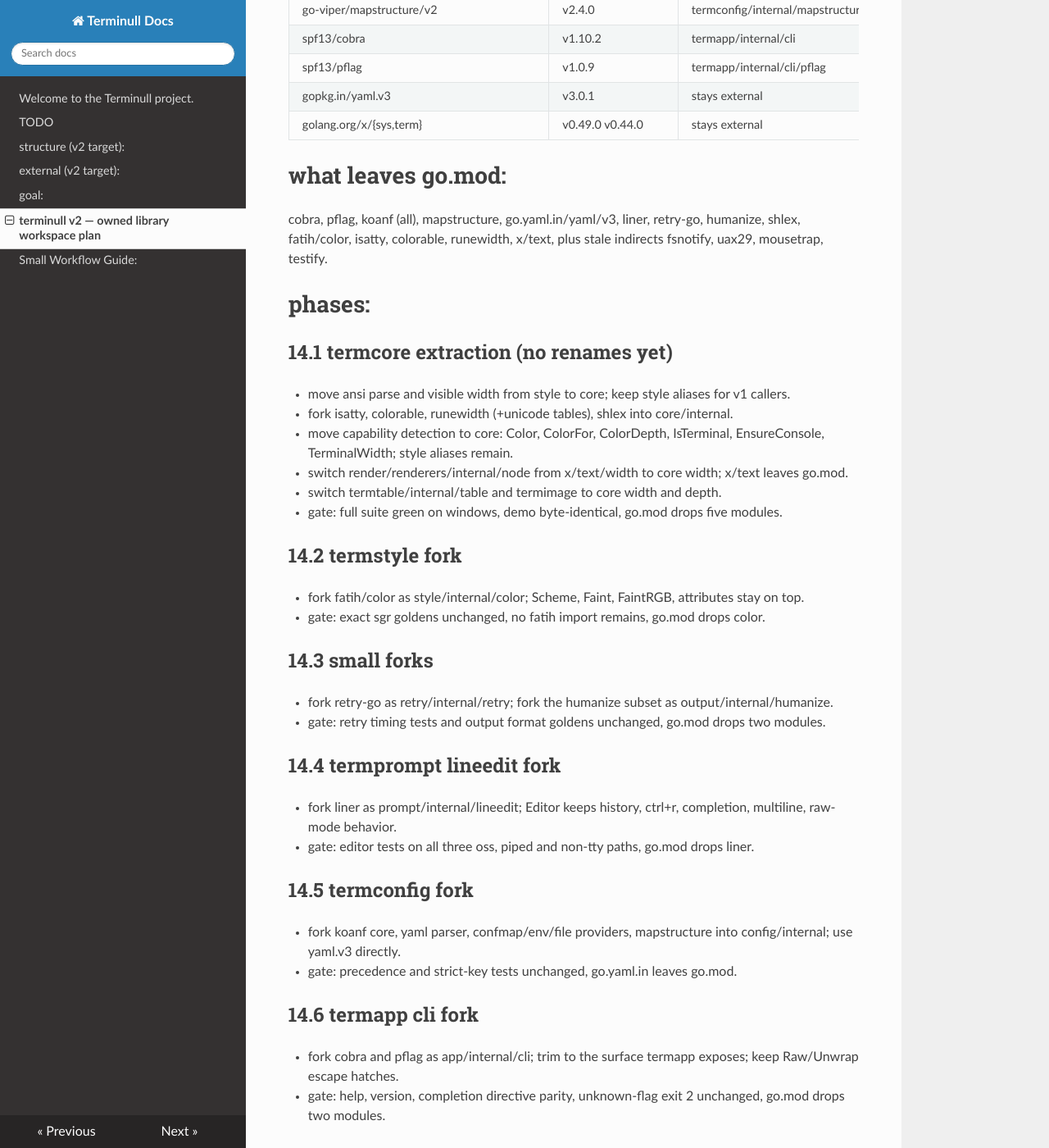
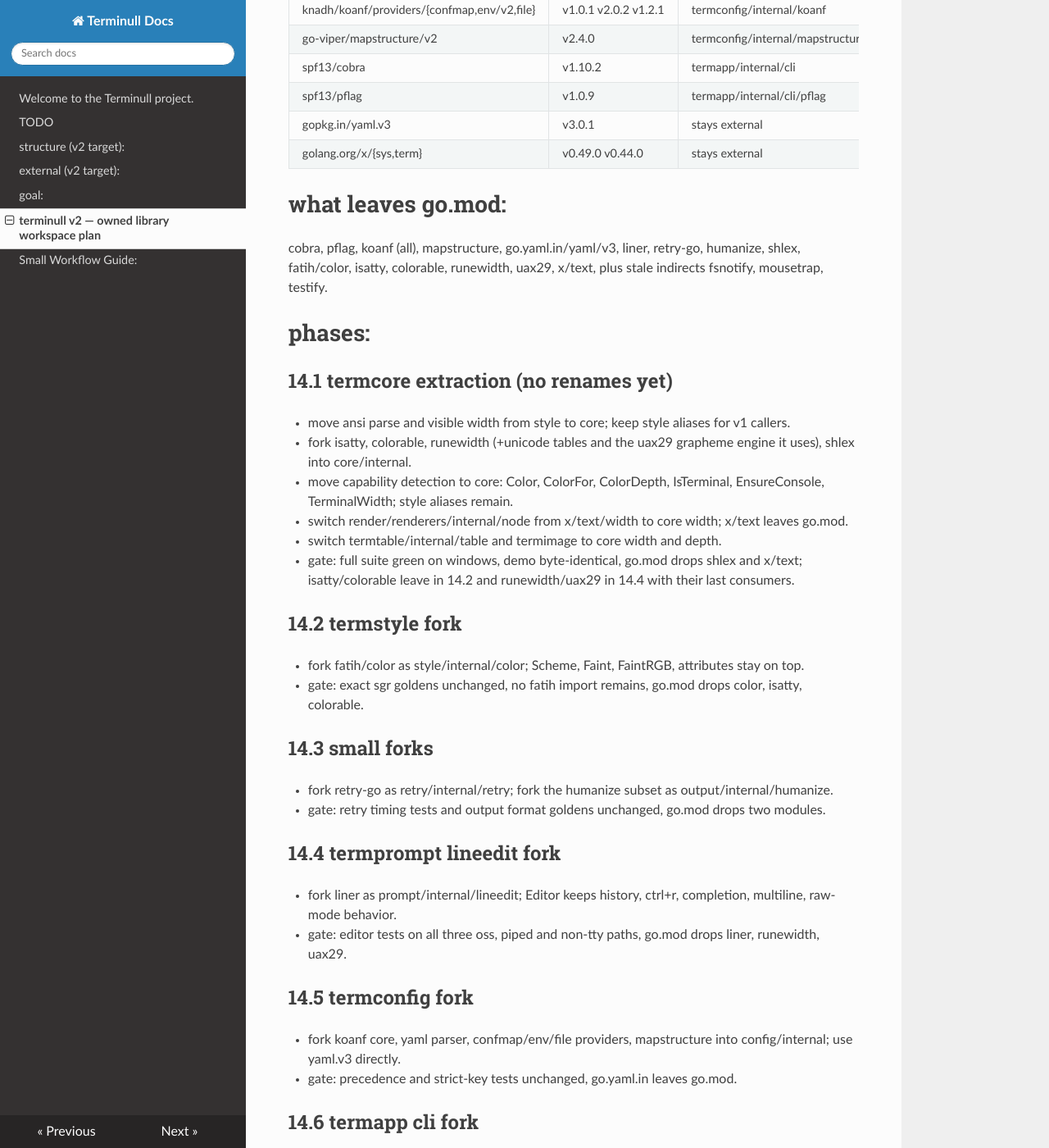
Before and after one commit to CHE3MZ/terminull, an MkDocs documentation site: the page built from docs/v2-plan.md, in a window 1280 px wide and 1400 px high, scrolled down 2640 px. Shown: the whole window at 82% size. Built offline with MkDocs 1.6.1, drawn with Linux system fonts in a browser that asks for light colours; nearby versions of some CDN libraries; some of the changed text lies outside the part shown.

Commit message:
docs: record phase 14.1 termcore extraction

```diff
--- a/docs/v2-plan.md
+++ b/docs/v2-plan.md
@@ -74,6 +74,7 @@ rules:
 | mattn/go-isatty | v0.0.24 | termcore/internal/isatty | MIT |
 | mattn/go-colorable | v0.1.16 | termcore/internal/colorable | MIT |
 | mattn/go-runewidth | v0.0.31 | termcore/internal/width (+ tables and regen script) | MIT |
+| clipperhouse/uax29/v2 | v2.7.0 | termcore/internal/uax29/graphemes (width's grapheme engine) | MIT |
 | google/shlex | e7afc7fbc510 | termcore/internal/shlex | Apache-2.0 |
 | fatih/color | v1.19.0 | termstyle/internal/color | MIT |
 | avast/retry-go/v4 | v4.7.0 | termretry/internal/retry | MIT |
@@ -90,23 +91,23 @@ rules:
 
 # what leaves go.mod:
 
-cobra, pflag, koanf (all), mapstructure, go.yaml.in/yaml/v3, liner, retry-go, humanize, shlex, fatih/color, isatty, colorable, runewidth, x/text, plus stale indirects fsnotify, uax29, mousetrap, testify.
+cobra, pflag, koanf (all), mapstructure, go.yaml.in/yaml/v3, liner, retry-go, humanize, shlex, fatih/color, isatty, colorable, runewidth, uax29, x/text, plus stale indirects fsnotify, mousetrap, testify.
 
 # phases:
 
 ## 14.1 termcore extraction (no renames yet)
 
 - move ansi parse and visible width from style to core; keep style aliases for v1 callers.
-- fork isatty, colorable, runewidth (+unicode tables), shlex into core/internal.
+- fork isatty, colorable, runewidth (+unicode tables and the uax29 grapheme engine it uses), shlex into core/internal.
 - move capability detection to core: Color, ColorFor, ColorDepth, IsTerminal, EnsureConsole, TerminalWidth; style aliases remain.
 - switch render/renderers/internal/node from x/text/width to core width; x/text leaves go.mod.
 - switch termtable/internal/table and termimage to core width and depth.
-- gate: full suite green on windows, demo byte-identical, go.mod drops five modules.
+- gate: full suite green on windows, demo byte-identical, go.mod drops shlex and x/text; isatty/colorable leave in 14.2 and runewidth/uax29 in 14.4 with their last consumers.
 
 ## 14.2 termstyle fork
 
 - fork fatih/color as style/internal/color; Scheme, Faint, FaintRGB, attributes stay on top.
-- gate: exact sgr goldens unchanged, no fatih import remains, go.mod drops color.
+- gate: exact sgr goldens unchanged, no fatih import remains, go.mod drops color, isatty, colorable.
 
 ## 14.3 small forks
 
@@ -116,7 +117,7 @@ cobra, pflag, koanf (all), mapstructure, go.yaml.in/yaml/v3, liner, retry-go, hu
 ## 14.4 termprompt lineedit fork
 
 - fork liner as prompt/internal/lineedit; Editor keeps history, ctrl+r, completion, multiline, raw-mode behavior.
-- gate: editor tests on all three oss, piped and non-tty paths, go.mod drops liner.
+- gate: editor tests on all three oss, piped and non-tty paths, go.mod drops liner, runewidth, uax29.
 
 ## 14.5 termconfig fork
 
```
Also changed, not shown: docs/TODO.md (+1 -1 lines), docs/dependencies.md (+3 -2 lines).
